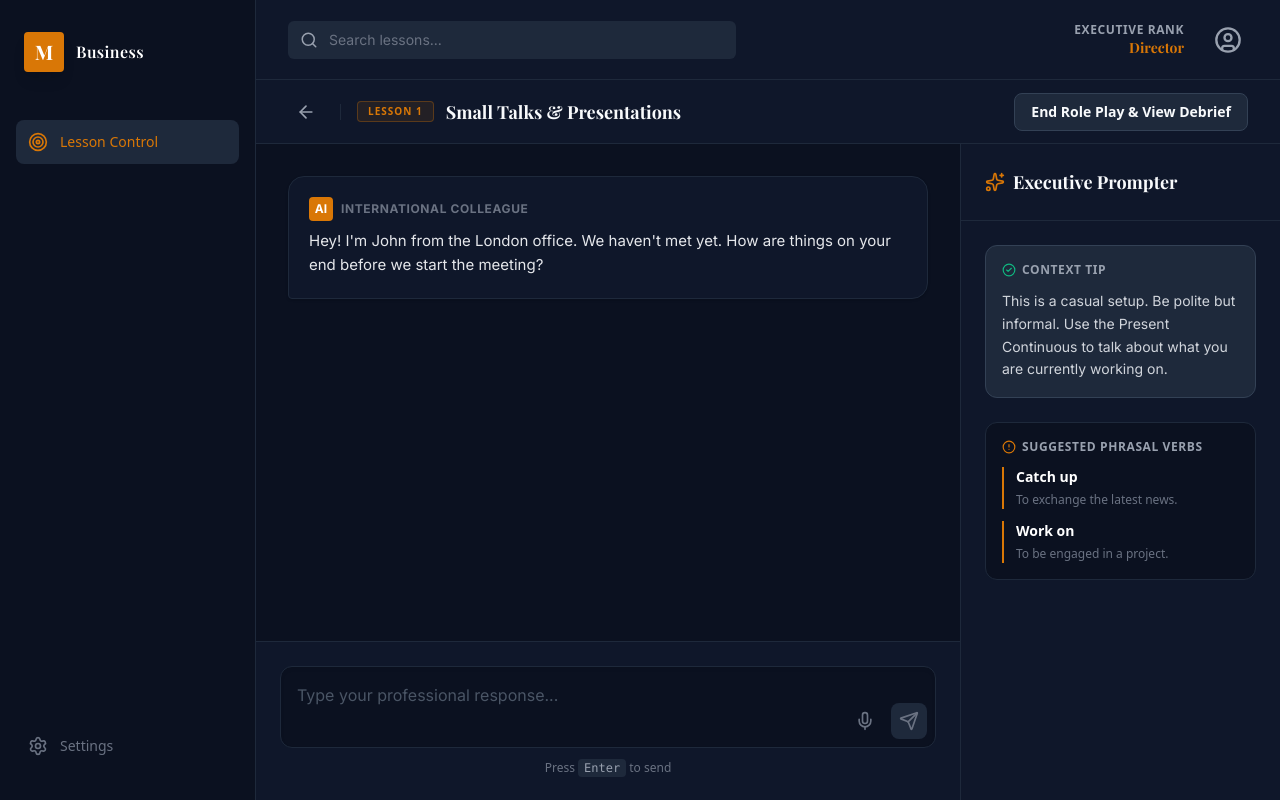
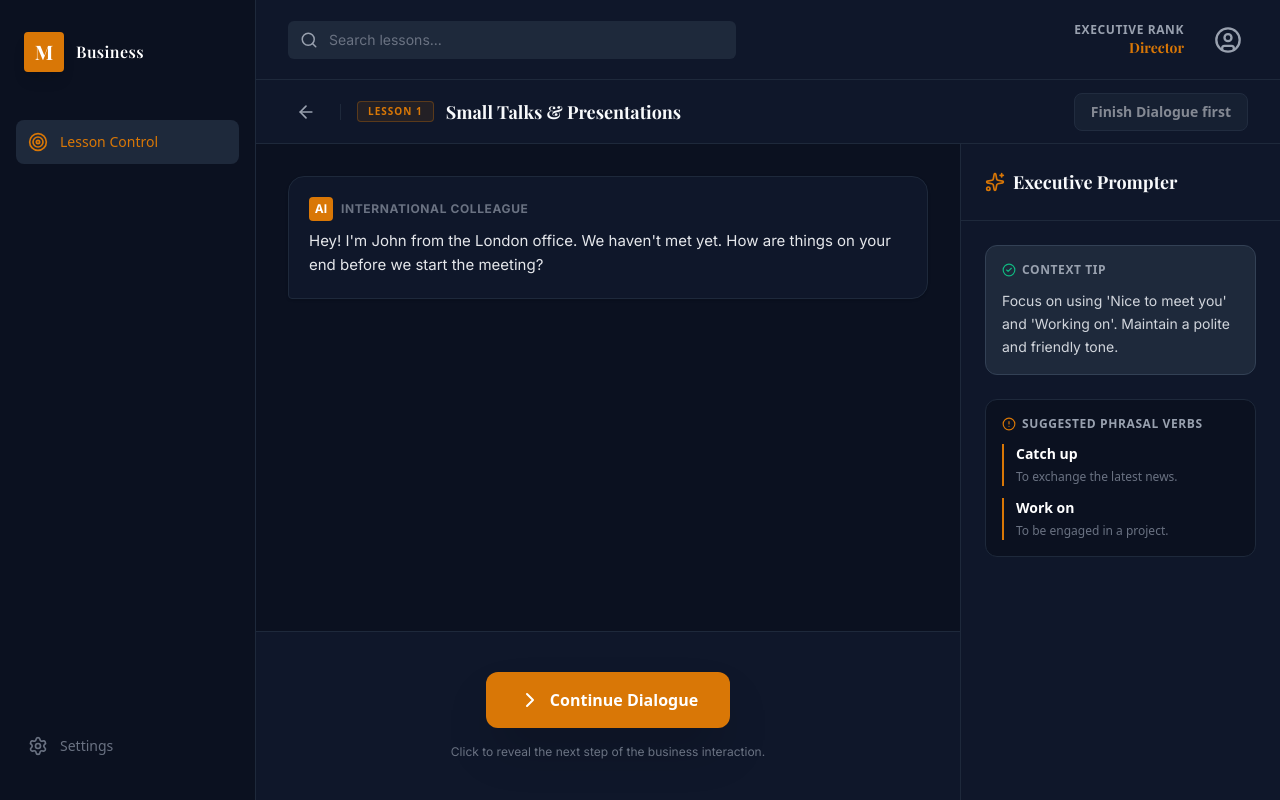
Before and after one commit to mantolatv-cmyk/missmonica-business, a Next.js app in the folder frontend/: page /dashboard/simulations/1 in a window 1280 px wide. Built offline with nearby package versions, Linux system fonts and the light colour scheme; a web font is replaced by a local one.

Commit message:
feat: change role play to linear predefined dialogue format

```diff
--- a/frontend/src/app/dashboard/simulations/[id]/page.tsx
+++ b/frontend/src/app/dashboard/simulations/[id]/page.tsx
@@ -2,11 +2,10 @@
 
 import React, { useState, useEffect, useRef } from 'react';
 import { motion, AnimatePresence } from 'framer-motion';
-import { ArrowLeft, Send, Sparkles, AlertCircle, CheckCircle2, Mic } from 'lucide-react';
+import { ArrowLeft, Sparkles, AlertCircle, CheckCircle2, ChevronRight, Play } from 'lucide-react';
 import Link from 'next/link';
 
-interface Message {
-  id: string;
+interface DialogueTurn {
   sender: 'ai' | 'user';
   text: string;
 }
@@ -15,74 +14,112 @@ const lessonsData: Record<string, any> = {
   "1": {
     title: "Small Talks & Presentations",
     aiRole: "International Colleague",
-    initialMessage: "Hey! I'm John from the London office. We haven't met yet. How are things on your end before we start the meeting?",
-    contextTip: "This is a casual setup. Be polite but informal. Use the Present Continuous to talk about what you are currently working on.",
+    contextTip: "Focus on using 'Nice to meet you' and 'Working on'. Maintain a polite and friendly tone.",
     phrasalVerbs: [
       { verb: "Catch up", meaning: "To exchange the latest news." },
       { verb: "Work on", meaning: "To be engaged in a project." }
+    ],
+    dialogue: [
+      { sender: 'ai', text: "Hey! I'm John from the London office. We haven't met yet. How are things on your end before we start the meeting?" },
+      { sender: 'user', text: "Hi John, nice to meet you. I'm doing well, thank you. Things are quite busy here with the new project launch." },
+      { sender: 'ai', text: "I can imagine! It's always a bit hectic during a launch. Are you working remotely today or are you in the office?" },
+      { sender: 'user', text: "I'm working from home today. We have a flexible schedule, so I usually come into the office only a few times a week." },
+      { sender: 'ai', text: "That's great. We have something similar in London. Well, let's get started with the presentation, shall we?" },
+      { sender: 'user', text: "Yes, let's. I'll share my screen to show the initial slides." }
     ]
   },
   "2": {
     title: "Meetings & Communication",
     aiRole: "Project Manager",
-    initialMessage: "Alright team, let's look at the agenda. We need to push the deadline for the Q3 release. What's the status on the backend update?",
-    contextTip: "Use expressions to ask for clarification if needed, and give a brief update. Don't say 'I don't know'. Say 'Let me check on that'.",
+    contextTip: "Use 'I agree' or 'I see your point' before expressing a different opinion.",
     phrasalVerbs: [
       { verb: "Follow up", meaning: "To take further action on a task." },
       { verb: "Push back", meaning: "To delay a deadline." }
+    ],
+    dialogue: [
+      { sender: 'ai', text: "Alright team, let's look at the agenda. We need to push back the deadline for the Q3 release. What's the status on the backend update?" },
+      { sender: 'user', text: "I understand the urgency. I've been working on the API integration, and I expect it to be ready by Friday." },
+      { sender: 'ai', text: "Friday? That's cutting it close. Is there any way we can speed up the process?" },
+      { sender: 'user', text: "Let me check with the team. I agree that we need to stay on schedule, but we must ensure the quality is not compromised." },
+      { sender: 'ai', text: "Fair enough. I'll follow up with you tomorrow morning for a final update." },
+      { sender: 'user', text: "I'll send you an update as soon as I have more information." }
     ]
   },
   "3": {
     title: "Interviews & HR",
     aiRole: "HR Recruiter",
-    initialMessage: "Thank you for joining us today. Looking at your CV, you have strong experience. Can you walk me through your biggest professional achievement?",
-    contextTip: "Use the STAR method (Situation, Task, Action, Result) to explain your achievement clearly.",
+    contextTip: "Talk about your 'Strengths' and 'Experience' clearly and confidently.",
     phrasalVerbs: [
       { verb: "Walk through", meaning: "To explain something step by step." },
       { verb: "Take on", meaning: "To accept a responsibility." }
+    ],
+    dialogue: [
+      { sender: 'ai', text: "Thank you for joining us today. Looking at your CV, you have strong experience. Can you walk me through your biggest professional achievement?" },
+      { sender: 'user', text: "Certainly. At my previous company, I led a team that optimized our logistics process, which reduced costs by 15%." },
+      { sender: 'ai', text: "That's impressive. What would you say is your biggest weakness when working in a team?" },
+      { sender: 'user', text: "I sometimes take on too much responsibility myself, but I'm learning to delegate more effectively to my team members." },
+      { sender: 'ai', text: "Great self-awareness. Why do you want to join our multinational company specifically?" },
+      { sender: 'user', text: "I'm looking for a position that offers international exposure and the chance to contribute my skills to global projects." }
     ]
   },
   "4": {
     title: "Professional Emails",
     aiRole: "Enterprise Client",
-    initialMessage: "We received the draft, but the schedule document seems to be missing. Could you please send it over as soon as possible?",
-    contextTip: "This simulates a live chat response to an email. Be formal and apologize for the oversight. Say 'Please find attached...'",
+    contextTip: "Use formal phrases like 'Please find attached' and 'Thank you for your time'.",
     phrasalVerbs: [
       { verb: "Send over", meaning: "To transfer a document to someone." },
       { verb: "Look into", meaning: "To investigate an issue." }
+    ],
+    dialogue: [
+      { sender: 'ai', text: "Hi, I received the draft, but the schedule document seems to be missing. Could you please send it over as soon as possible?" },
+      { sender: 'user', text: "I apologize for the oversight. Please find the schedule attached to this email." },
+      { sender: 'ai', text: "Thank you. Also, could you confirm your availability for a brief call tomorrow to discuss the next steps?" },
+      { sender: 'user', text: "I am available between 2 PM and 4 PM. Please let me know which time works best for you." },
+      { sender: 'ai', text: "2 PM works for me. I'll send a meeting invite shortly. Thank you for your time." },
+      { sender: 'user', text: "You're welcome. I look forward to our call." }
     ]
   },
   "5": {
     title: "Networking & Events",
     aiRole: "Conference Attendee",
-    initialMessage: "Great keynote, wasn't it? Hi, I'm Sarah from TechCorp. What industry are you in?",
-    contextTip: "Keep the conversation engaging. Answer the question and ask one back (e.g., 'What do you do?').",
+    contextTip: "Use 'What do you do?' to learn more about people you meet. Mention your industry and career goals.",
     phrasalVerbs: [
       { verb: "Set up", meaning: "To establish a company or project." },
       { verb: "Reach out", meaning: "To contact someone for networking." }
+    ],
+    dialogue: [
+      { sender: 'ai', text: "Great keynote, wasn't it? Hi, I'm Sarah from TechCorp. What industry are you in?" },
+      { sender: 'user', text: "It was indeed! I'm in the IT sector, specifically focusing on cloud infrastructure. And you?" },
+      { sender: 'ai', text: "I work in HR for a multinational firm. We're looking to expand our remote workforce. Do you have a business card?" },
+      { sender: 'user', text: "Yes, here it is. I'd love to reach out and discuss how my skills might align with your company's needs." },
+      { sender: 'ai', text: "Perfect. It was nice talking to you, let's stay in touch!" },
+      { sender: 'user', text: "It was a pleasure meeting you too. Enjoy the rest of the conference!" }
     ]
   },
   "6": {
     title: "Teams & Online Calls",
     aiRole: "Remote Colleague",
-    initialMessage: "Hello? Can you hear me? I think my connection is a bit unstable. Let me try to share my screen...",
-    contextTip: "Help your colleague troubleshoot. Use phrases like 'Your microphone is muted' or 'Could you repeat that?'",
+    contextTip: "Troubleshoot common audio/video issues with phrases like 'Your microphone is muted' and 'I'll share my screen'.",
     phrasalVerbs: [
       { verb: "Cut out", meaning: "When audio/video suddenly stops working." },
       { verb: "Speak up", meaning: "To talk louder." }
+    ],
+    dialogue: [
+      { sender: 'ai', text: "Hello? Can you hear me? I think my connection is a bit unstable. Let me try to share my screen..." },
+      { sender: 'user', text: "Yes, I can hear you, but your audio is cutting out occasionally. I can see your screen now." },
+      { sender: 'ai', text: "Sorry about that. Is my microphone muted? I'm having some internet issues today." },
+      { sender: 'user', text: "No, your microphone is on, but you might need to speak up a bit. Should I repeat what I just said?" },
+      { sender: 'ai', text: "Yes, please. I missed the last part about the Q4 projections." },
+      { sender: 'user', text: "Of course. I'll share my screen and go over the projections one more time." }
     ]
   }
 };
 
 export default function ConversationalSimulator({ params }: { params: { id: string } }) {
   const lessonId = params.id;
-  const lesson = lessonsData[lessonId] || lessonsData["1"]; // Default to lesson 1 if not found
+  const lesson = lessonsData[lessonId] || lessonsData["1"];
 
-  const [messages, setMessages] = useState<Message[]>([
-    { id: '1', sender: 'ai', text: lesson.initialMessage }
-  ]);
-  const [input, setInput] = useState('');
-  const [isTyping, setIsTyping] = useState(false);
+  const [visibleStep, setVisibleStep] = useState(1);
   const messagesEndRef = useRef<HTMLDivElement>(null);
 
   const scrollToBottom = () => {
@@ -91,27 +128,15 @@ export default function ConversationalSimulator({ params }: { params: { id: stri
 
   useEffect(() => {
     scrollToBottom();
-  }, [messages]);
+  }, [visibleStep]);
 
-  const handleSend = () => {
-    if (!input.trim()) return;
+  const handleNext = () => {
+    if (visibleStep < lesson.dialogue.length) {
+      setVisibleStep(prev => prev + 1);
+    }
+  };
 
-    // Add user message
-    const newUserMsg: Message = { id: Date.now().toString(), sender: 'user', text: input };
-    setMessages(prev => [...prev, newUserMsg]);
-    setInput('');
-    setIsTyping(true);
-
-    // Simulate AI response delay
-    setTimeout(() => {
-      setIsTyping(false);
-      setMessages(prev => [...prev, {
-        id: (Date.now() + 1).toString(),
-        sender: 'ai',
-        text: "That's an interesting point. Let's discuss the next steps based on what you've just shared."
-      }]);
-    }, 2000);
-  };
+  const isFinished = visibleStep >= lesson.dialogue.length;
 
   return (
     <div className="flex flex-col h-[calc(100vh-80px)] -m-8 bg-[#0B1120]">
@@ -130,79 +155,70 @@ export default function ConversationalSimulator({ params }: { params: { id: stri
           </h1>
         </div>
 
-        <Link href={`/dashboard/simulations/${params.id}/debrief`} className="text-sm font-semibold text-[#F8FAFC] bg-[#1E293B] px-4 py-2 rounded-lg hover:bg-[#334155] transition-colors border border-[#334155]">
-          End Role Play & View Debrief
+        <Link href={`/dashboard/simulations/${params.id}/debrief`} className={`text-sm font-semibold text-[#F8FAFC] bg-[#1E293B] px-4 py-2 rounded-lg hover:bg-[#334155] transition-colors border border-[#334155] ${!isFinished ? 'opacity-50 pointer-events-none' : ''}`}>
+          {isFinished ? 'View Debrief' : 'Finish Dialogue first'}
         </Link>
       </div>
 
       <div className="flex flex-1 overflow-hidden">
-        {/* Left Side: Chat Interface */}
+        {/* Left Side: Structured Dialogue Interface */}
         <div className="flex-1 flex flex-col relative">
           {/* Messages Area */}
           <div className="flex-1 overflow-y-auto p-8 space-y-6">
             <AnimatePresence>
-              {messages.map((msg) => (
+              {lesson.dialogue.slice(0, visibleStep).map((turn: DialogueTurn, index: number) => (
                 <motion.div
-                  key={msg.id}
-                  initial={{ opacity: 0, y: 10 }}
-                  animate={{ opacity: 1, y: 0 }}
-                  className={`flex ${msg.sender === 'user' ? 'justify-end' : 'justify-start'}`}
+                  key={index}
+                  initial={{ opacity: 0, x: turn.sender === 'user' ? 20 : -20 }}
+                  animate={{ opacity: 1, x: 0 }}
+                  className={`flex ${turn.sender === 'user' ? 'justify-end' : 'justify-start'}`}
                 >
                   <div className={`max-w-2xl p-5 rounded-2xl text-[15px] font-sans leading-relaxed shadow-sm
-                    ${msg.sender === 'user'
+                    ${turn.sender === 'user'
                       ? 'bg-[#1E293B] text-[#F8FAFC] rounded-br-sm border border-[#334155]'
                       : 'bg-[#0F172A] text-gray-200 rounded-bl-sm border border-[#1E293B]'}`}
                   >
-                    {msg.sender === 'ai' && (
-                      <div className="flex items-center mb-2">
-                        <div className="w-6 h-6 rounded bg-[#D97706] text-white flex items-center justify-center text-xs font-bold mr-2">AI</div>
-                        <span className="text-xs font-bold text-gray-500 uppercase tracking-wider">{lesson.aiRole}</span>
+                    <div className="flex items-center mb-2">
+                      <div className={`w-6 h-6 rounded flex items-center justify-center text-xs font-bold mr-2 ${turn.sender === 'user' ? 'bg-[#334155] text-white' : 'bg-[#D97706] text-white'}`}>
+                        {turn.sender === 'user' ? 'YOU' : 'AI'}
                       </div>
-                    )}
-                    {msg.text}
+                      <span className="text-xs font-bold text-gray-500 uppercase tracking-wider">
+                        {turn.sender === 'user' ? 'Professional' : lesson.aiRole}
+                      </span>
+                    </div>
+                    {turn.text}
                   </div>
                 </motion.div>
               ))}
             </AnimatePresence>
-
-            {isTyping && (
-              <motion.div initial={{ opacity: 0 }} animate={{ opacity: 1 }} className="flex justify-start">
-                <div className="bg-[#0F172A] border border-[#1E293B] rounded-2xl rounded-bl-sm p-4 flex items-center space-x-2">
-                  <div className="w-2 h-2 bg-gray-500 rounded-full animate-bounce"></div>
-                  <div className="w-2 h-2 bg-gray-500 rounded-full animate-bounce" style={{ animationDelay: '0.2s' }}></div>
-                  <div className="w-2 h-2 bg-gray-500 rounded-full animate-bounce" style={{ animationDelay: '0.4s' }}></div>
-                </div>
-              </motion.div>
-            )}
             <div ref={messagesEndRef} />
           </div>
 
-          {/* Input Area */}
-          <div className="p-6 bg-[#0F172A] border-t border-[#1E293B]">
-            <div className="max-w-4xl mx-auto flex items-end bg-[#0B1120] border border-[#1E293B] rounded-xl overflow-hidden focus-within:border-[#D97706] transition-colors shadow-inner">
-              <textarea
-                value={input}
-                onChange={(e) => setInput(e.target.value)}
-                onKeyDown={(e) => { if(e.key === 'Enter' && !e.shiftKey) { e.preventDefault(); handleSend(); } }}
-                placeholder="Type your professional response..."
-                className="flex-1 bg-transparent text-[#F8FAFC] placeholder-gray-600 p-4 max-h-32 min-h-[56px] resize-none focus:outline-none font-sans"
-              />
-              <div className="p-2 flex space-x-2">
-                <button className="p-2 text-gray-500 hover:text-[#D97706] transition-colors rounded-lg">
-                  <Mic size={20} />
-                </button>
-                <button
-                  onClick={handleSend}
-                  disabled={!input.trim()}
-                  className="bg-[#D97706] disabled:bg-[#1E293B] disabled:text-gray-500 text-white p-2 rounded-lg transition-colors"
-                >
-                  <Send size={20} />
-                </button>
+          {/* Interaction Area */}
+          <div className="p-10 bg-[#0F172A] border-t border-[#1E293B] flex flex-col items-center">
+            {!isFinished ? (
+              <motion.button
+                whileHover={{ scale: 1.05 }}
+                whileTap={{ scale: 0.95 }}
+                onClick={handleNext}
+                className="group flex items-center bg-[#D97706] text-white px-8 py-4 rounded-xl font-bold shadow-2xl hover:bg-[#B45309] transition-all"
+              >
+                <ChevronRight className="mr-2 group-hover:translate-x-1 transition-transform" size={24} />
+                Continue Dialogue
+              </motion.button>
+            ) : (
+              <div className="text-center">
+                <p className="text-[#10B981] font-serif text-xl font-bold mb-4 flex items-center justify-center">
+                  <CheckCircle2 className="mr-2" /> Role Play Completed
+                </p>
+                <Link href={`/dashboard/simulations/${params.id}/debrief`} className="inline-flex items-center bg-white text-[#0F172A] px-8 py-4 rounded-xl font-bold hover:bg-gray-100 transition-colors">
+                  <Play className="mr-2" size={20} /> Get Executive Feedback
+                </Link>
               </div>
-            </div>
-            <div className="text-center mt-3 text-xs text-gray-500">
-              Press <kbd className="bg-[#1E293B] px-1.5 py-0.5 rounded text-gray-400">Enter</kbd> to send
-            </div>
+            )}
+            <p className="mt-4 text-xs text-gray-500 font-sans">
+              Click to reveal the next step of the business interaction.
+            </p>
           </div>
         </div>
 
```
